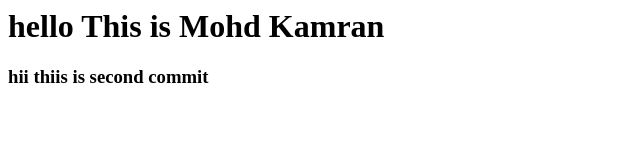
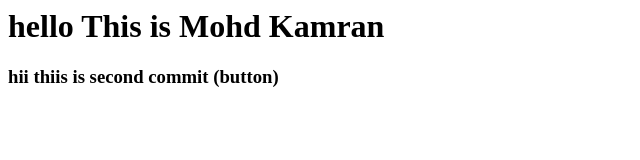
Before and after one commit to kamran415/localRepo, a plain HTML site: page index.html in a window 1280 px wide. Shown: the full height of the page, 0-640 px from the left. Drawn offline with Linux system fonts and the light colour scheme.

```diff
--- a/index.html
+++ b/index.html
@@ -1,2 +1,2 @@
 <h1>hello This is Mohd Kamran</h1>
-<h3>hii thiis is second commit</h3>
+<h3>hii thiis is second commit (button)</h3>
```
